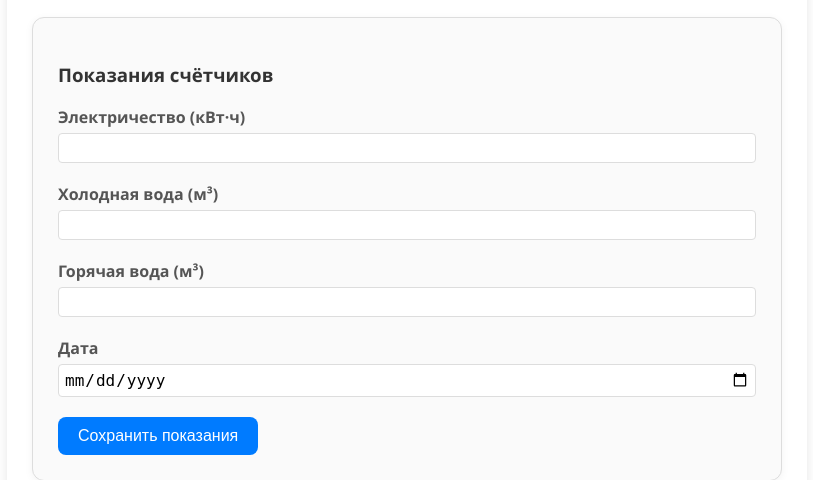
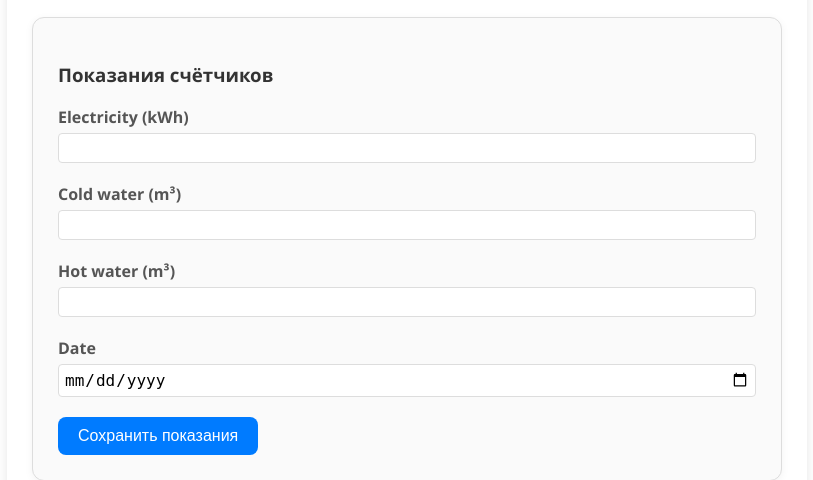
Before and after one commit to DmytroFedosyeyev/jango_rent, a Django app: page /add/ in a window 1280 px wide. Shown: the part 772-1252 px from the top of the page, without its empty margins (233-1046 px from the left). Run offline with Django 5.2, Linux system fonts and the light colour scheme; the visitor is signed in with stand-in values (Sample User, id 1).

Commit message:
Исправил баги перевода

```diff
--- a/expenses/forms.py
+++ b/expenses/forms.py
@@ -15,19 +15,28 @@ class ExpenseForm(forms.ModelForm):
      }
 
 
-class MeterReadingForm(forms.Form):  # Изменили на Form, так как не привязываем к модели напрямую
+class MeterReadingForm(forms.Form):
     electricity_usage = forms.DecimalField(
-        required=False, min_value=0, decimal_places=2, label='Электричество (кВт·ч)'
+        required=False,
+        min_value=0,
+        decimal_places=2,
+        label=_("Electricity (kWh)")
     )
     cold_water_usage = forms.DecimalField(
-        required=False, min_value=0, decimal_places=2, label='Холодная вода (м³)'
+        required=False,
+        min_value=0,
+        decimal_places=2,
+        label=_("Cold water (m³)")
     )
     hot_water_usage = forms.DecimalField(
-        required=False, min_value=0, decimal_places=2, label='Горячая вода (м³)'
+        required=False,
+        min_value=0,
+        decimal_places=2,
+        label=_("Hot water (m³)")
     )
     date = forms.DateField(
         widget=forms.DateInput(attrs={'type': 'date'}),
-        label='Дата'
+        label=_("Date")
     )
 
 
--- a/expenses/views.py
+++ b/expenses/views.py
@@ -271,8 +271,8 @@ def filter_expenses(request):
         end_month = date(start_month.year, start_month.month, last_day)
 
     # Список месяцев для кнопок
-    month_names = ['Янв', 'Фев', 'Мар', 'Апр', 'Май', 'Июн', 'Июл', 'Авг', 'Сен', 'Окт', 'Ноя', 'Дек']
-    months = [start_month + relativedelta(months=i) for i in range(12)]
+    year = current_month.year  # или просто: year = date.today().year
+    months = [date(year, m, 1) for m in range(1, 13)]
     month_data = [(month_date, MONTHS[month_date.month - 1]) for month_date in months]
 
     # Данные для текущего месяца
@@ -367,7 +367,9 @@ def filter_expenses(request):
     }
 
     context = {
-        'current_month': current_month.strftime('%B %Y'),
+        'current_month': current_month,
+        'month_name': current_month.strftime('%B'),
+        'month_year': current_month.strftime('%Y'),
         'rent': rent,
         'utilities': utilities,
         'electricity': electricity,
@@ -380,6 +382,8 @@ def filter_expenses(request):
         'period_total': period_total,
         'meter_usage': meter_usage,
         'month_data': month_data,
+        'start_formatted': start_month.strftime('%B %Y') if start_month else '',
+        'end_formatted': end_month.strftime('%B %Y') if end_month else '',
     }
 
     logger.debug(f"Session after: {request.session.items()}")
```
Also changed, not shown: expenses/templates/filter_expenses.html (+4 -5 lines), locale/en/LC_MESSAGES/django.po, 1 other file.
